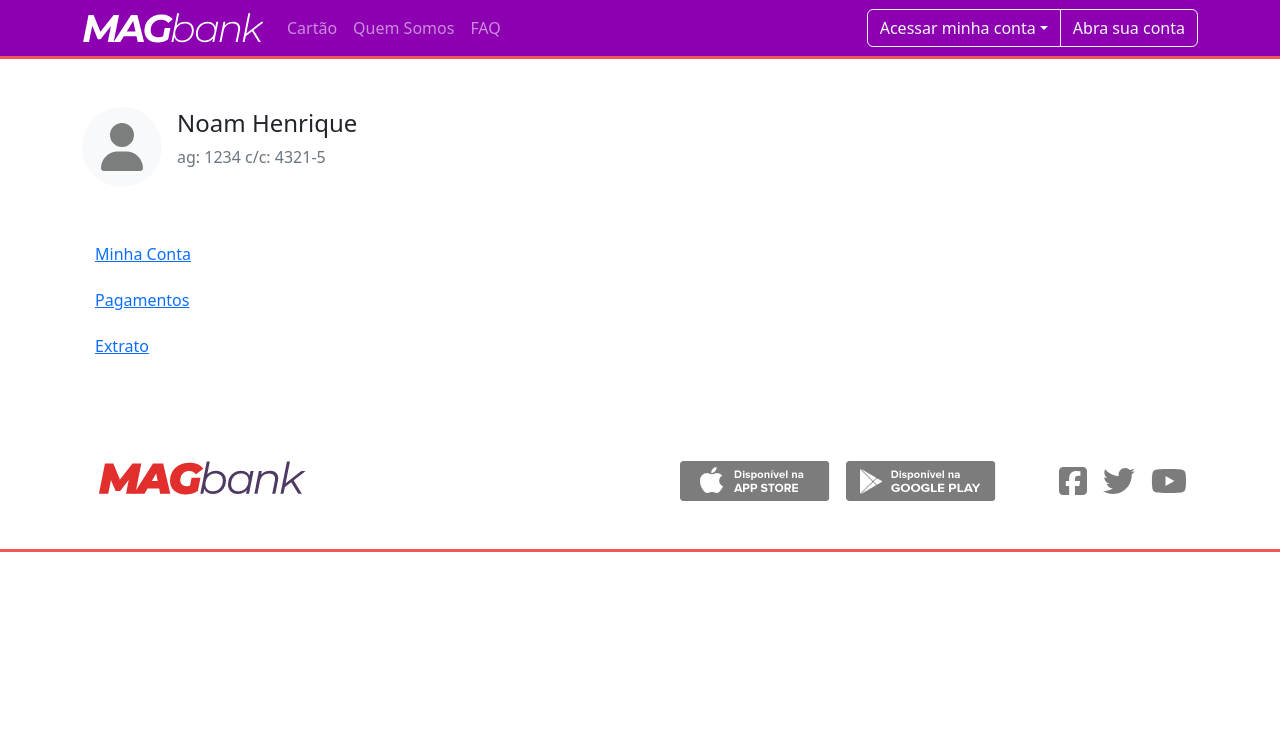
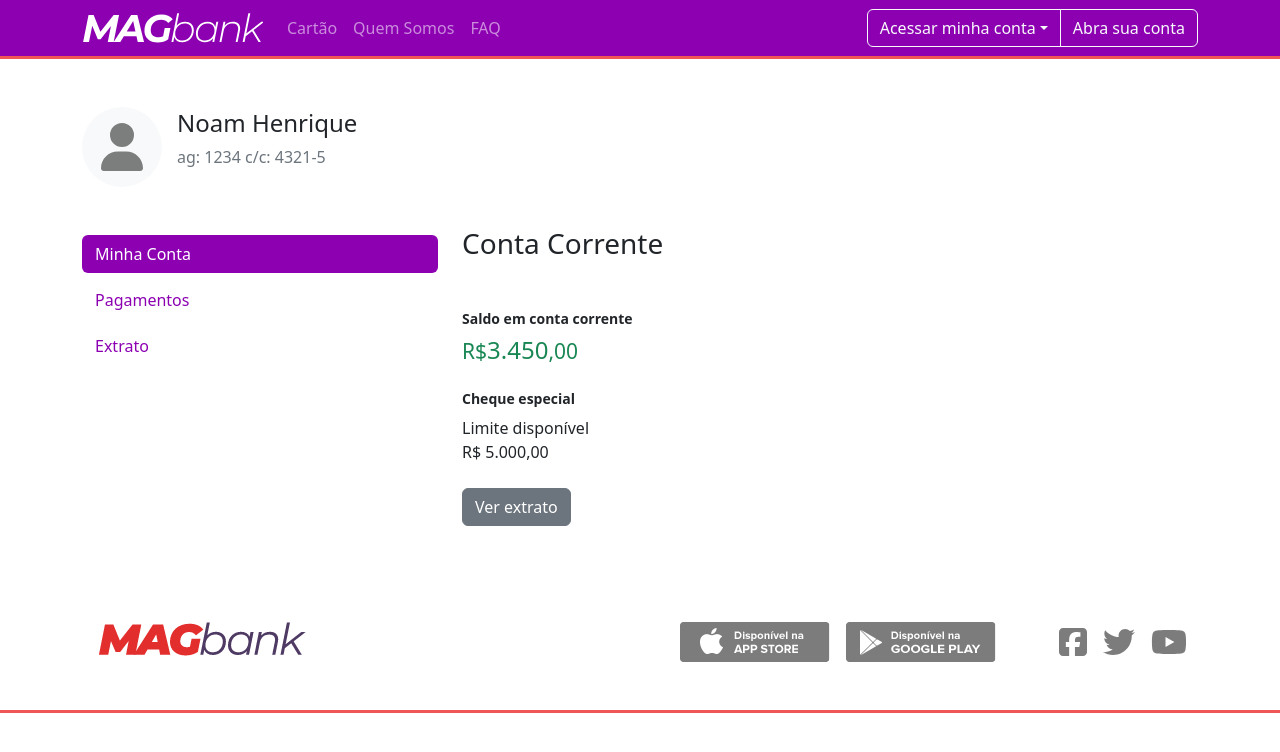
Before and after one commit to noamhenrique/magbank2022, a React (Create React App) app: page /dashboard in a window 1280 px wide. Shown: the top 752 px of the page. Built offline with nearby package versions, Linux system fonts and the light colour scheme.

Commit message:
feat(dashboard): second column implementation

```diff
--- a/src/views/Dashboard.js
+++ b/src/views/Dashboard.js
@@ -26,7 +26,10 @@ const Dashboard = () => (
           </Col>
         </Row>
         <div className="d-grid gap-2">
-          <Button className="dashboard__button text-start" variant="link">
+          <Button
+            className="dashboard__button dashboard__button--active text-start"
+            variant="link"
+          >
             Minha Conta
           </Button>
           <Button className="dashboard__button text-start" variant="link">
@@ -37,7 +40,25 @@ const Dashboard = () => (
           </Button>
         </div>
       </Col>
-      <Col xs={12} lg={3}></Col>
+      <Col xs={12} lg={3} className="mt-lg-5 pt-lg-4">
+        <h3 className="my-5">Conta Corrente</h3>
+        <h6>
+          <small>
+            <strong>Saldo em conta corrente</strong>
+          </small>
+        </h6>
+        <h4 className="text-success mb-4">
+          <small>R$</small>3.450<small>,00</small>
+        </h4>
+        <h6>
+          <small>
+            <strong>Cheque especial</strong>
+          </small>
+        </h6>
+        <p className="mb-0">Limite disponível</p>
+        <p className="mb-4">R$ 5.000,00</p>
+        <Button variant="secondary">Ver extrato</Button>
+      </Col>
       <Col xs={12} lg={5}></Col>
     </Row>
   </Container>
--- a/src/views/Dashboard.scss
+++ b/src/views/Dashboard.scss
@@ -1,3 +1,5 @@
+@import "../variables";
+
 .dashboard {
   &__user-avatar {
     position: relative;
@@ -11,5 +13,13 @@
   }
 
   &__button {
+    color: $color-primary;
+    text-decoration: none;
+
+    &:hover,
+    &--active {
+      color: #fff;
+      background-color: $color-primary;
+    }
   }
 }
```
